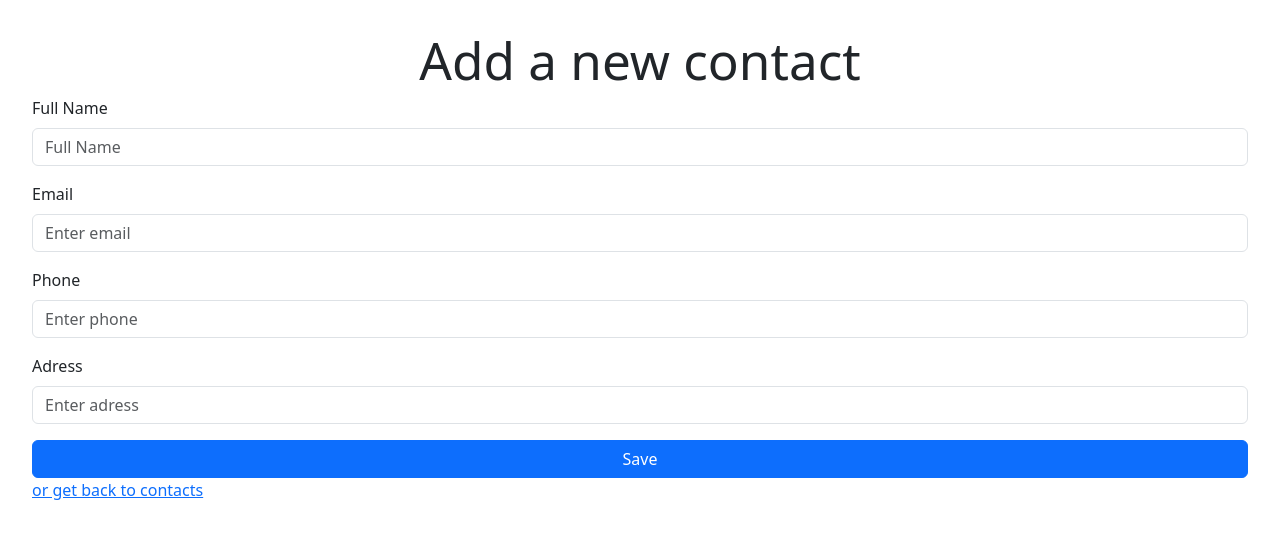
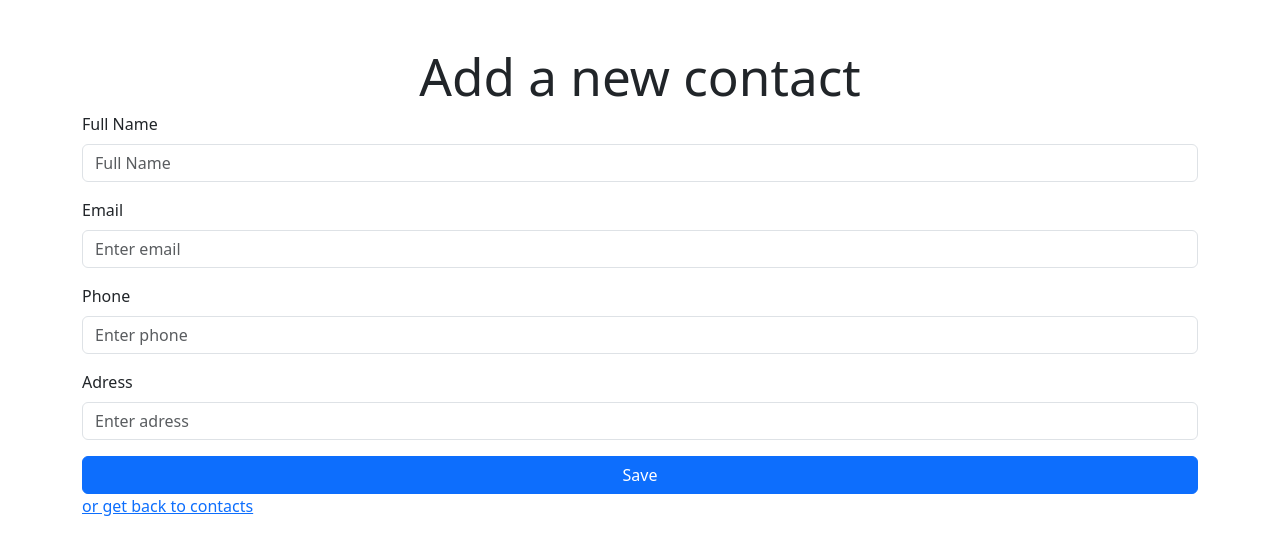
Before and after one commit to danilopgon/contact-list-react, a React (Vite) app: page /add in a window 1280 px wide. Shown: the top 554 px of the page. Built offline with nearby package versions, Linux system fonts and the light colour scheme.

Commit message:
Fix form sizing and container

```diff
--- a/src/components/ContactCard.jsx
+++ b/src/components/ContactCard.jsx
@@ -26,7 +26,6 @@ const ContactCard = () => {
               Direction
             </h4>
             <h5 className="card-title">
-              {" "}
               <FontAwesomeIcon className="me-3" icon={faPhone} />
               Phone
             </h5>
--- a/src/pages/AddContact.jsx
+++ b/src/pages/AddContact.jsx
@@ -2,7 +2,7 @@ import { Link } from "react-router-dom";
 
 const AddContact = () => {
   return (
-    <div>
+    <div className="my-3 container">
       <h1 className="">Add a new contact</h1>
 
       <form>
```
